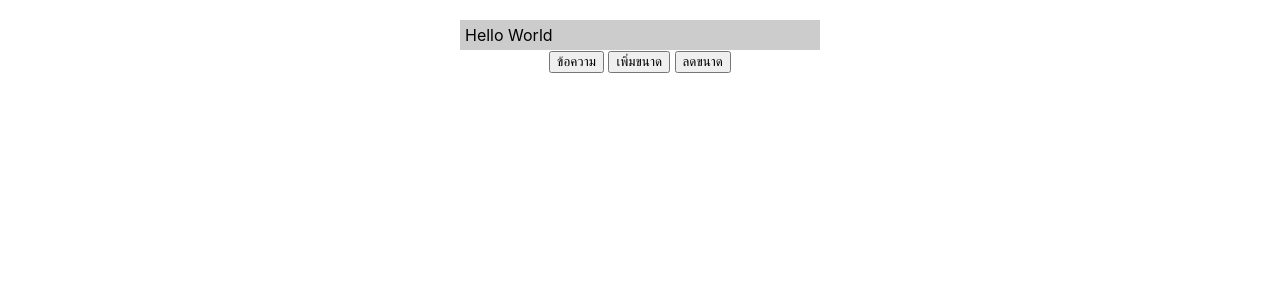
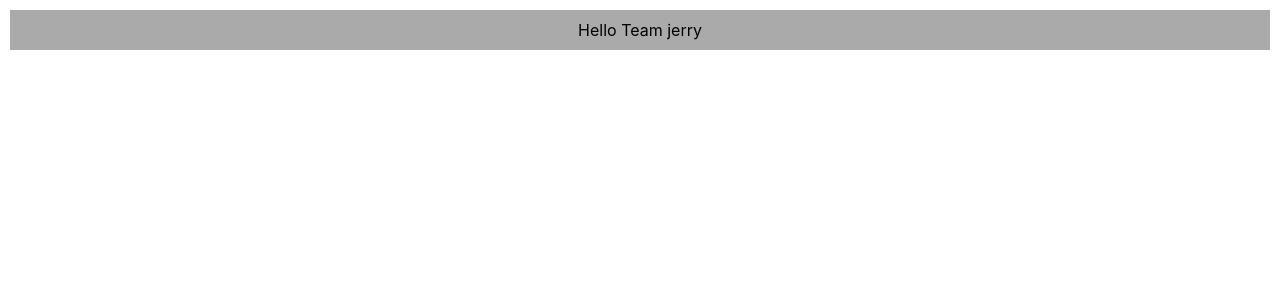
Before and after one commit to ChakkaphatChanamee/app1, a React (Create React App) app: page / in a window 1280 px wide. Shown: the top 300 px of the page. Built offline with nearby package versions, Linux system fonts and the light colour scheme.

Commit message:
Centralized storage with Context
Centralized storage with Context and New code

```diff
--- a/src/App.js
+++ b/src/App.js
@@ -1,9 +1,14 @@
 import React from "react";
-import MessageBox from "./state-func"
+import { userContext } from "./context";
+import Content from "./context-content";
 
 
 function App() {
-  return <MessageBox/>
+  return (
+    <userContext.Provider value={'Team jerry'}>
+      <Content/>
+    </userContext.Provider>
+  )
   }
 
 export default App;
--- /dev/null
+++ b/src/context-content.js
@@ -0,0 +1,20 @@
+import React from "react";
+import { userContext } from "./context";
+
+export default function Content() {
+    let user = React.useContext(userContext)
+
+    const contentStyle  = {
+        backgroundColor:'#aaa',
+        textAlign:'center',
+        margin: 10,
+        padding: 10
+    }
+
+    return (
+        <div style={contentStyle}>
+            Hello {user}
+        </div>
+    )
+
+}
--- /dev/null
+++ b/src/context.js
@@ -0,0 +1,3 @@
+import React, { createContext } from "react"
+
+export const userContext = createContext()
```
